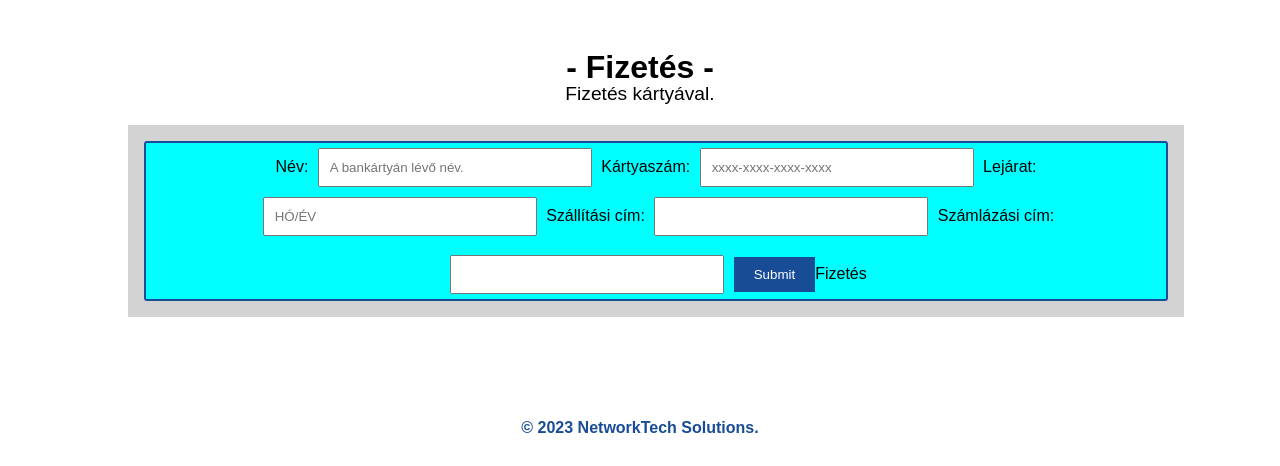
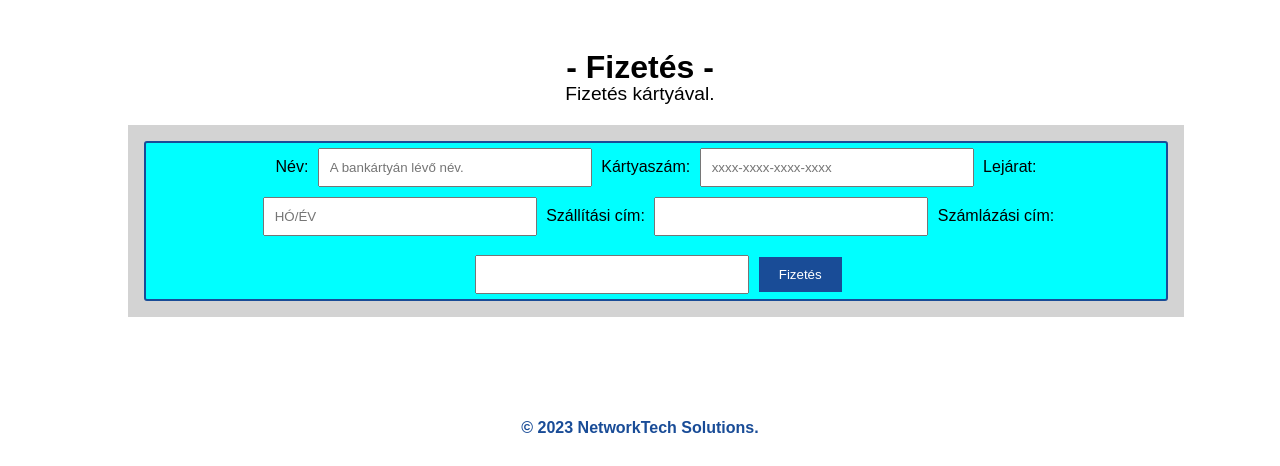
Before and after one commit to smauzer/NetworkTech-Solutions, a Django app: page /fizetes in a window 1280 px wide. Shown: the part 801-1267 px from the top of the page. Run offline with Django 4.2, Linux system fonts and the light colour scheme; some web fonts are replaced.

Commit message:
Fizetés gomb kijavítva.

```diff
--- a/default/templates/default/fizetes.html
+++ b/default/templates/default/fizetes.html
@@ -31,7 +31,7 @@
                         <label  for="Billing Address">Számlázási cím: </label>
                         <input class="fiz-input" type="text" size="35" required>
 
-                        <input type="submit" class="btn btn-primary">Fizetés</button>
+                        <input type="submit" class="btn btn-primary" value="Fizetés">
                 </form>
                 </div>
             </div>
```
